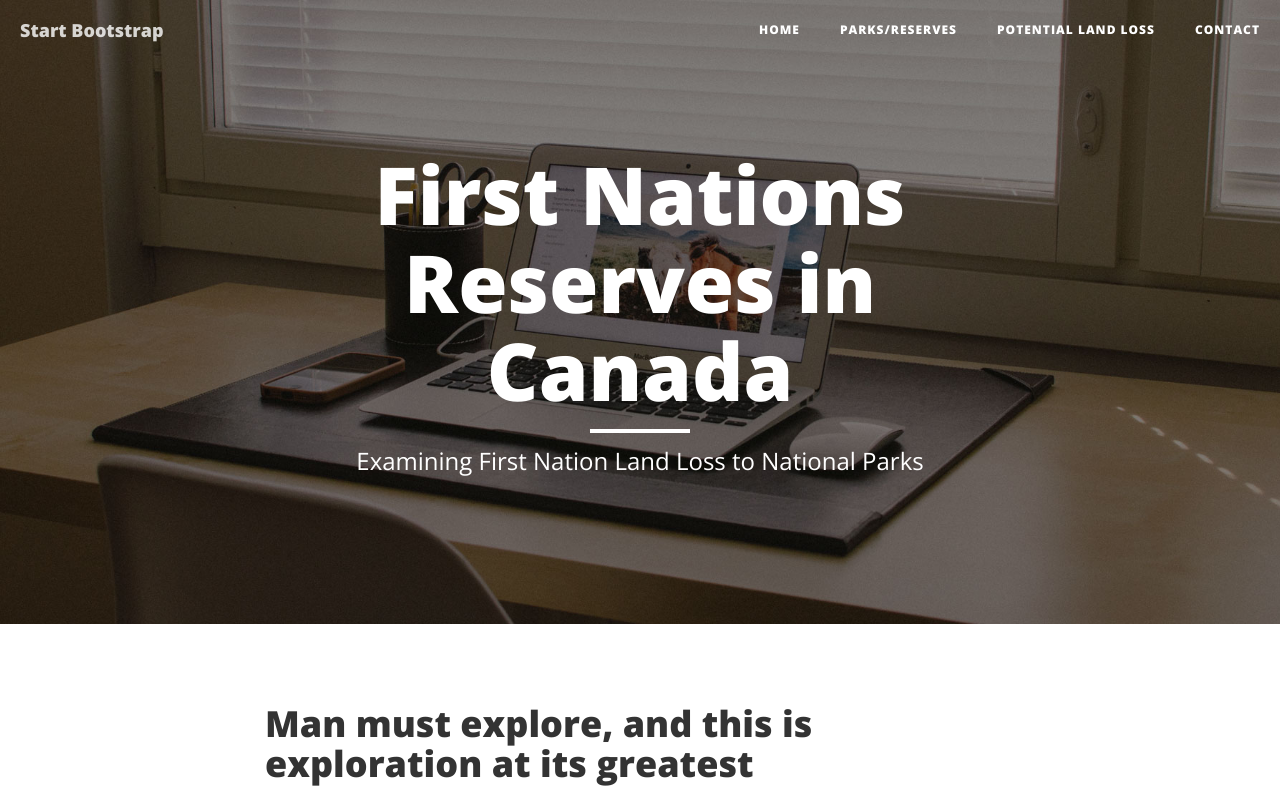
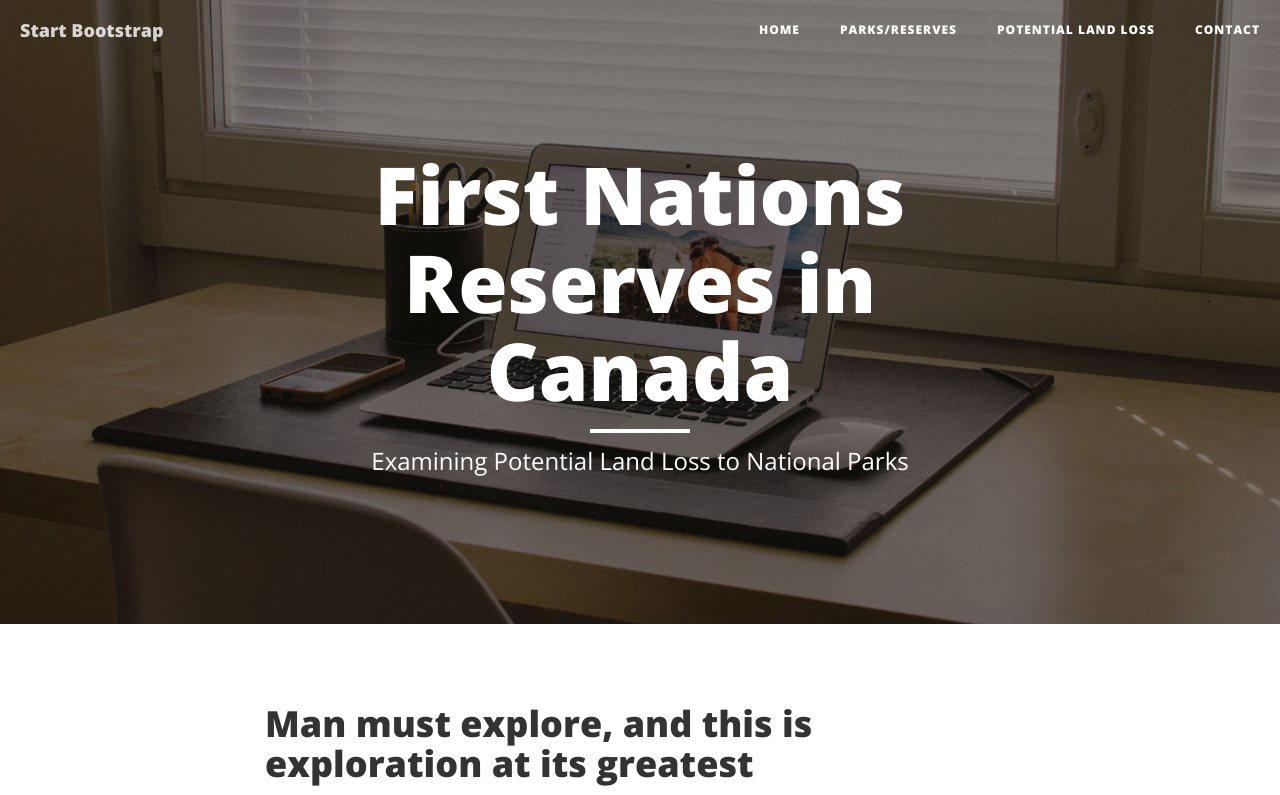
Before and after one commit to DataVizMonicaNikkiStephanie/FirstNationsReserves, a website: page index.html in a window 1280 px wide. Shown: the top 795 px of the page. Drawn offline with nearby package versions, Linux system fonts and the light colour scheme.

Commit message:
Update index.html

```diff
--- a/index.html
+++ b/index.html
@@ -76,7 +76,7 @@
                     <div class="site-heading">
                         <h1>First Nations Reserves in Canada</h1>
                         <hr class="small">
-                        <span class="subheading">Examining First Nation Land Loss to National Parks</span>
+                        <span class="subheading">Examining Potential Land Loss to National Parks</span>
                     </div>
                 </div>
             </div>
```
